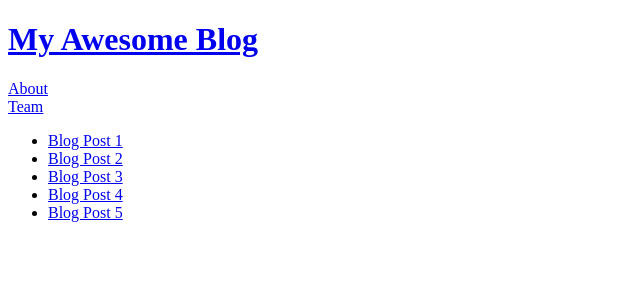
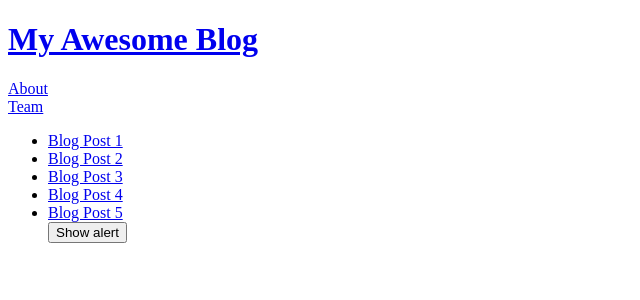
Before and after one commit to jeanquark/nuxt-static-example, a Nuxt app: page / in a window 1280 px wide. Shown: the top 300 px of the page, without its empty margins (0-640 px from the left). Built offline with nearby package versions, Linux system fonts and the light colour scheme.

Commit message:
Added button

```diff
--- a/nuxt.config.js
+++ b/nuxt.config.js
@@ -1,5 +1,11 @@
+const routerBase = process.env.DEPLOY_ENV === 'GH_PAGES' ? {
+  router: {
+    base: '/nuxt-static-example/'
+  }
+} : {}
 
 export default {
+  ...routerBase,
   mode: 'universal',
   /*
   ** Headers of the page
--- a/pages/index.vue
+++ b/pages/index.vue
@@ -6,13 +6,23 @@
       <li><nuxt-link to="/blog/blog-post-3">Blog Post 3</nuxt-link></li>
       <li><nuxt-link to="/blog/blog-post-4">Blog Post 4</nuxt-link></li>
       <li><nuxt-link to="/blog/blog-post-5">Blog Post 5</nuxt-link></li>
+      <button @click="alert('Alert!')">Show alert</button>
     </ul>
   </div>
 </template>
 
 <script>
 export default {
+	data () {
+		return {
 
+		}
+	},
+	methods: {
+		alert (message) {
+			alert(message)
+		}
+	}
 }
 </script>
 
```
Also changed, not shown: package.json (+7 -2 lines), 1 other file (tests, documents, lock files or other folders).
